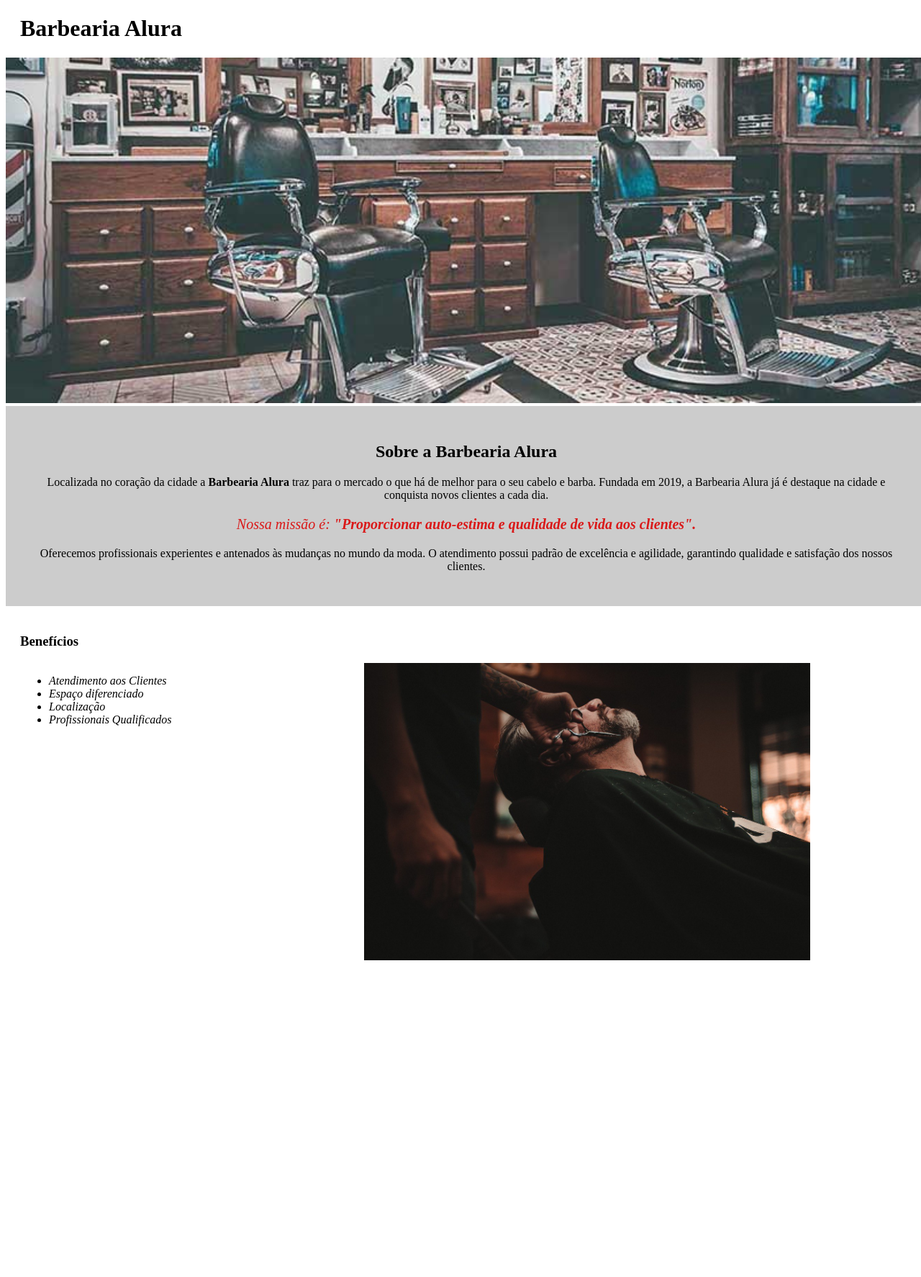
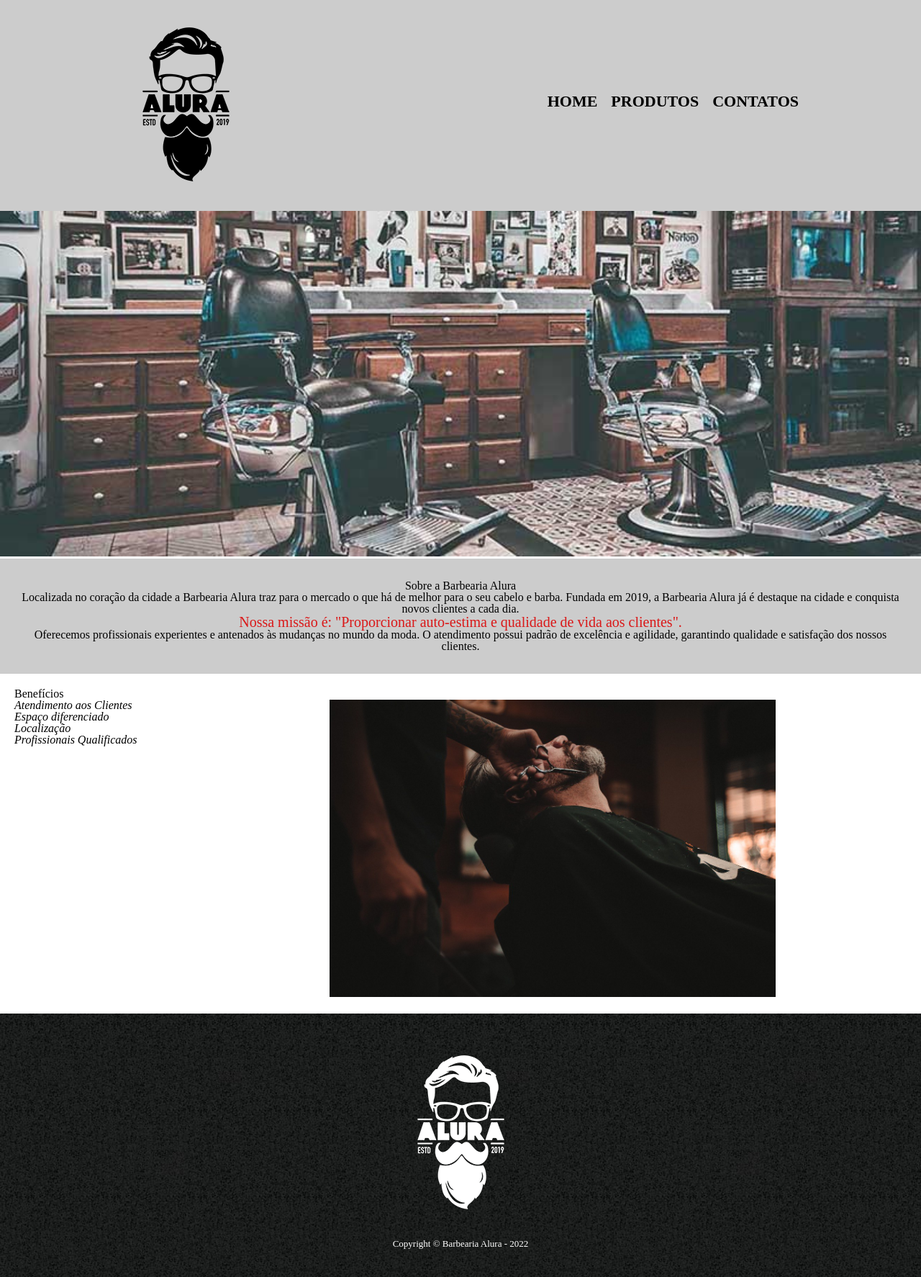
Before and after one commit to Hakawa2/mono-repo-alura-front, a plain HTML site: page html-css#1/index.html in a window 1280 px wide. Shown: the whole page at 72% size. Before the commit the page ends 1358 px from the top, so only its background shows below. Drawn offline with Linux system fonts and the light colour scheme.

Commit message:
feat(module2): create new page and adjust folder structure

```diff
--- a/html-css#1/index.html
+++ b/html-css#1/index.html
@@ -5,12 +5,26 @@
     <meta http-equiv="X-UA-Compatible" content="IE=edge" />
     <meta name="viewport" content="width=device-width, initial-scale=1.0" />
     <title>Barbearia Alura</title>
-    <link rel="stylesheet" href="style.css" />
+    <link rel="stylesheet" href="/styles/reset.style.css" />
+    <link rel="stylesheet" href="/styles/global.style.css" />
+    <link rel="stylesheet" href="/styles/home.style.css" />
   </head>
   <body>
-    <header class="title">
-      <h1>Barbearia Alura</h1>
+    <header class="header">
+      <div class="container">
+        <h1>
+          <img src="assets/logo.png" />
+        </h1>
+        <nav>
+          <ul class="menu">
+            <li><a href="index.html">Home</a></li>
+            <li><a href="produtos.html">Produtos</a></li>
+            <li><a href="#">Contatos</a></li>
+          </ul>
+        </nav>
+      </div>
     </header>
+    <main>
       <img id="banner" src="assets/banner.jpg" alt="Imagem da barbearia" />
       <section class="first-content">
         <h2>Sobre a Barbearia Alura</h2>
@@ -30,9 +44,9 @@
             </em>
           </p>
           <p>
-          Oferecemos profissionais experientes e antenados às mudanças no mundo
-          da moda. O atendimento possui padrão de excelência e agilidade,
-          garantindo qualidade e satisfação dos nossos clientes.
+            Oferecemos profissionais experientes e antenados às mudanças no
+            mundo da moda. O atendimento possui padrão de excelência e
+            agilidade, garantindo qualidade e satisfação dos nossos clientes.
           </p>
         </article>
       </section>
@@ -48,5 +62,10 @@
           <img src="assets/beneficios.jpg" alt="" class="benefits-image" />
         </article>
       </section>
+    </main>
+    <footer>
+      <img src="/assets/logo-branco.png" alt="Logo do site no modo branca" />
+      <p>Copyright &copy; Barbearia Alura - 2022</p>
+    </footer>
   </body>
 </html>
--- /dev/null
+++ b/html-css#1/styles/global.style.css
@@ -0,0 +1,45 @@
+header {
+  background-color: #ccc;
+  padding: 20px;
+}
+
+.container {
+  margin: 0 auto;
+  position: relative;
+  width: 940px;
+}
+
+nav {
+  position: absolute;
+  top: 110px;
+  right: 0;
+}
+
+nav li {
+  display: inline;
+  margin: 0 0 0 15px;
+}
+
+nav a {
+  color: #000;
+  font-size: 22px;
+  font-weight: bold;
+  text-decoration: none;
+  text-transform: uppercase;
+}
+
+nav a:hover {
+  color: #c78c19;
+  text-decoration: underline;
+}
+
+footer {
+  background: url("/assets/bg.jpg");
+  padding: 40px 0;
+  text-align: center;
+}
+footer p {
+  color: #fff;
+  font-size: 13px;
+  margin-top: 20px;
+}
--- a/html-css#1/style.css
+++ b/html-css#1/styles/home.style.css
@@ -1,14 +1,3 @@
-body,
-html {
-  box-sizing: border-box;
-  height: 100vh;
-  width: 100%;
-}
-
-.title {
-  padding-left: 20px;
-}
-
 #banner {
   width: 100%;
 }
--- /dev/null
+++ b/html-css#1/styles/reset.style.css
@@ -0,0 +1,129 @@
+/* http://meyerweb.com/eric/tools/css/reset/
+   v2.0 | 20110126
+   License: none (public domain)
+*/
+
+html,
+body,
+div,
+span,
+applet,
+object,
+iframe,
+h1,
+h2,
+h3,
+h4,
+h5,
+h6,
+p,
+blockquote,
+pre,
+a,
+abbr,
+acronym,
+address,
+big,
+cite,
+code,
+del,
+dfn,
+em,
+img,
+ins,
+kbd,
+q,
+s,
+samp,
+small,
+strike,
+strong,
+sub,
+sup,
+tt,
+var,
+b,
+u,
+i,
+center,
+dl,
+dt,
+dd,
+ol,
+ul,
+li,
+fieldset,
+form,
+label,
+legend,
+table,
+caption,
+tbody,
+tfoot,
+thead,
+tr,
+th,
+td,
+article,
+aside,
+canvas,
+details,
+embed,
+figure,
+figcaption,
+footer,
+header,
+hgroup,
+menu,
+nav,
+output,
+ruby,
+section,
+summary,
+time,
+mark,
+audio,
+video {
+  margin: 0;
+  padding: 0;
+  border: 0;
+  font-size: 100%;
+  font: inherit;
+  vertical-align: baseline;
+}
+/* HTML5 display-role reset for older browsers */
+article,
+aside,
+details,
+figcaption,
+figure,
+footer,
+header,
+hgroup,
+menu,
+nav,
+section {
+  display: block;
+}
+body {
+  line-height: 1;
+}
+ol,
+ul {
+  list-style: none;
+}
+blockquote,
+q {
+  quotes: none;
+}
+blockquote:before,
+blockquote:after,
+q:before,
+q:after {
+  content: "";
+  content: none;
+}
+table {
+  border-collapse: collapse;
+  border-spacing: 0;
+}
```
Also changed, not shown: html-css#1/produtos.html (added, +56 -0 lines), html-css#1/styles/products.style.css (added, +45 -0 lines), html-css#1/assets/barba.jpg (added), html-css#1/assets/bg.jpg (added), html-css#1/assets/cabelo+barba.jpg (added), html-css#1/assets/cabelo.jpg (added), html-css#1/assets/logo-branco.png (added), html-css#1/assets/logo.png (added). Lines whose indentation alone changed are shown as unchanged.
